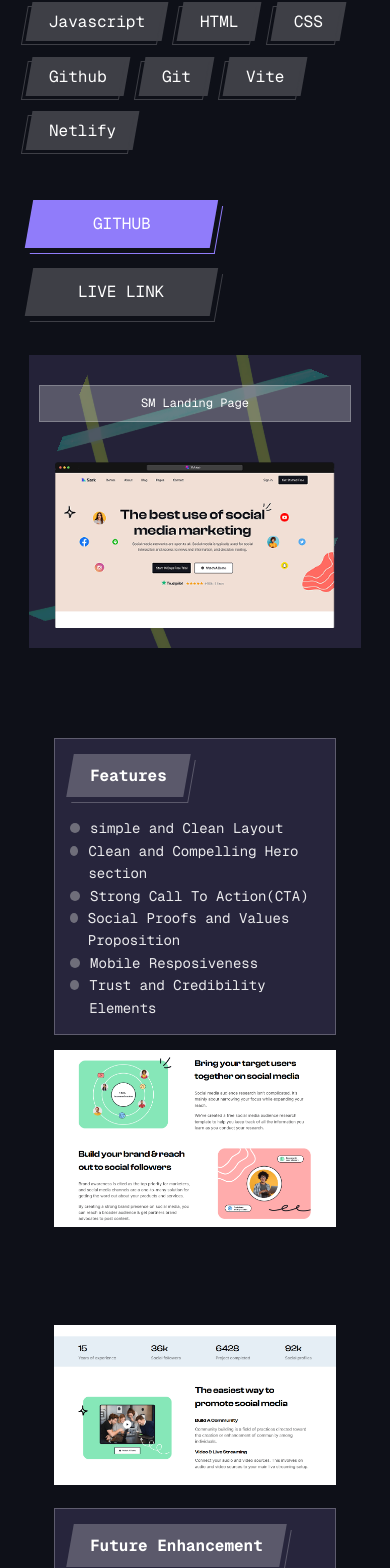
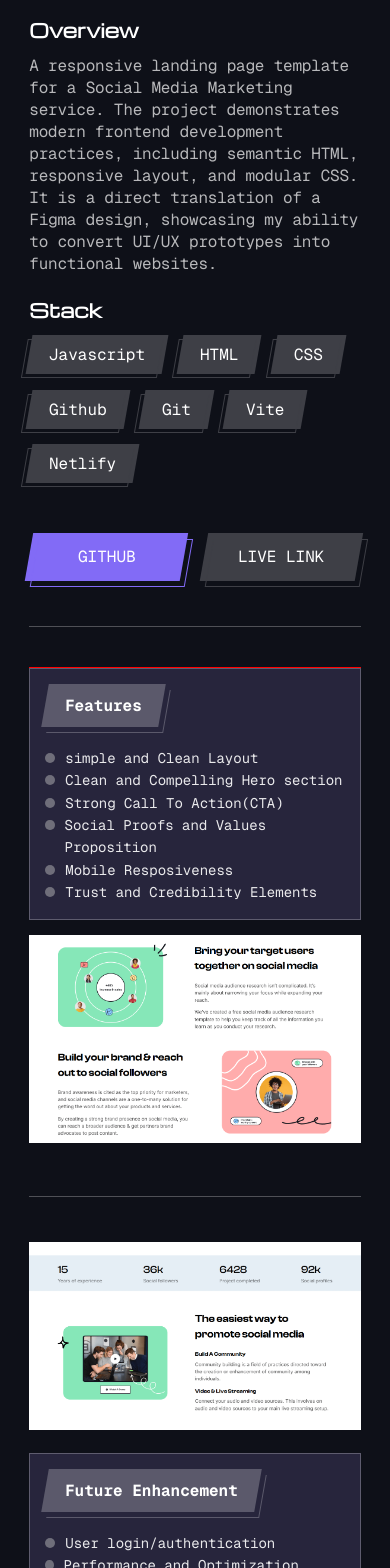
Before and after one commit to jaysquare24/my-portfolio, a React (Vite) app: page /projects/SM in a window 390 px wide. Shown: the part 431-1999 px from the top of the page. Built offline with nearby package versions, Linux system fonts and the light colour scheme.

Commit message:
polish styling

```diff
--- a/src/components/common/ProjectCard.jsx
+++ b/src/components/common/ProjectCard.jsx
@@ -90,6 +90,7 @@ export const ProjectCard = ({
                   href={link.url}
                   target="_blank"
                   rel="noopener noreferrer"
+                  className="btn"
                 >
                  <span>{link.name}</span>
                 </a>
@@ -102,7 +103,7 @@ export const ProjectCard = ({
     </div>
 
     {features.length > 0 && (
-      <div className="features-enhancement-wrapper container">
+      <div className="features-enhancement-wrapper">
         <div className="features-container">
           <div className="features">
             <h3 className="project-features-title feature-enhancement-header"><span>Features</span></h3>
--- a/src/components/sections/Services.jsx
+++ b/src/components/sections/Services.jsx
@@ -67,7 +67,7 @@ export const Services = () => {
             What I do
           </motion.p>
         </div>
-        <div>
+        <div className="service-card-wrapper">
           <AnimatePresence mode="wait">
             <motion.div key={activeIndex}>
               <ServiceCard {...services[activeIndex]} />
--- a/src/styles/app.css
+++ b/src/styles/app.css
@@ -504,6 +504,7 @@ li span{
 .services-section {
   position: relative;
   padding: 3rem 0 0 0 ;
+
 }
 
 #services-container{
@@ -550,6 +551,7 @@ li span{
   top: 0;
   height: 100vh;
   padding-top: 40px;
+
 
 }
 
@@ -600,6 +602,14 @@ li span{
   padding: 16px 0;
 }
 
+.service-card-wrapper {
+  height: 400px;
+  display: flex;
+  justify-content: center;
+  align-items: center;
+
+}
+
 .service-card {
   position: relative;
   justify-self: center;
@@ -608,7 +618,6 @@ li span{
   background: #2b2942e2;
   color: #fff;
   border: 1px solid #3E3F46;
-  margin-top: 70px;
 
 }
 
@@ -913,40 +922,16 @@ body::before {
 }
 
 .project-links a{
-  background-color: #907CFA;
   padding: 11px 20px;
-  border: none;
   cursor: pointer;
-  transform: skewX(-10deg);
-  z-index: 1;
-  width: 185px;
-  font-family: 'Geist Mono', monospace;
   text-align: center;
 }
 
-.project-links a:nth-child(2){
-  background-color: #3E3F46;
-}
+
 
 .project-links a span{
   display: inline-block;
   transform: skewX(10deg);
-}
-
-.project-links a::after {
-  content: '';
-  position: absolute;
-  inset: 0;
-  background: transparent;
-  border-right: 1px solid #907CFA;
-  border-bottom: 1px solid #907CFA;
-  transform: translate(6px, 6px);
-  z-index: -1;
-}
-
-.project-links a:nth-child(2)::after{
-  border-right: 1px solid #3E3F46;
-  border-bottom: 1px solid #3E3F46;
 }
 
 .features-enhancement-wrapper{
@@ -1282,12 +1267,35 @@ body::before {
     flex-direction: column;
   }
 
+  .project-details-content{
+    width: 100%;
+    order: 1;
+  }
+
   #project-details .project-image-container{
     margin-top: 40px;
   }
 
+  .features-enhancement-wrapper{
+    border-top: 1px solid #ffffff45;
+    margin-top: 45px!important;
+    padding-top: 40px;
+  }
+
+
+
   .features-container, .enhancement-container{
     flex-direction: column;
+    border-top: 1px solid red;
+
+    width: 100%;
+  }
+  .enhancement-container{
+    border-top: 1px solid #ffffff45;
+    border-bottom: 1px solid #ffffff45;
+    margin: 45px 0;
+    padding: 45px 0;
+
   }
 
   .features-container .aside-image-container{
@@ -1304,10 +1312,11 @@ body::before {
 
   .project-screenshots-container{
     flex-direction: column;
+    margin-top: 0px;
   }
 
   .other-project-container .project-image-container{
-    width: 200px;
+    width: 220px;
   }
 
   .other-project-container {
@@ -1444,4 +1453,36 @@ body::before {
   .item2 p:last-child{
     line-height: 100px;
   }
+
+  .project-links a{
+    width: 155px;
+  }
 }
+
+@media screen and (max-width:440px){
+
+  .other-projects-wrapper .header{
+    flex-direction: column;
+    align-items: flex-start;
+    margin-bottom: 0;
+
+  }
+
+ .other-project-container .project-image-container {
+    margin-top: 0!important;
+  }
+
+  .other-project-container .project-image-container{
+    width: 170px;
+  }
+
+  .nav-buttons{
+    justify-content: space-between;
+    width: 100%;
+    margin-top: 20px;
+  }
+
+  .goBack-btn{
+    width: 155px;
+  }
+}
```
